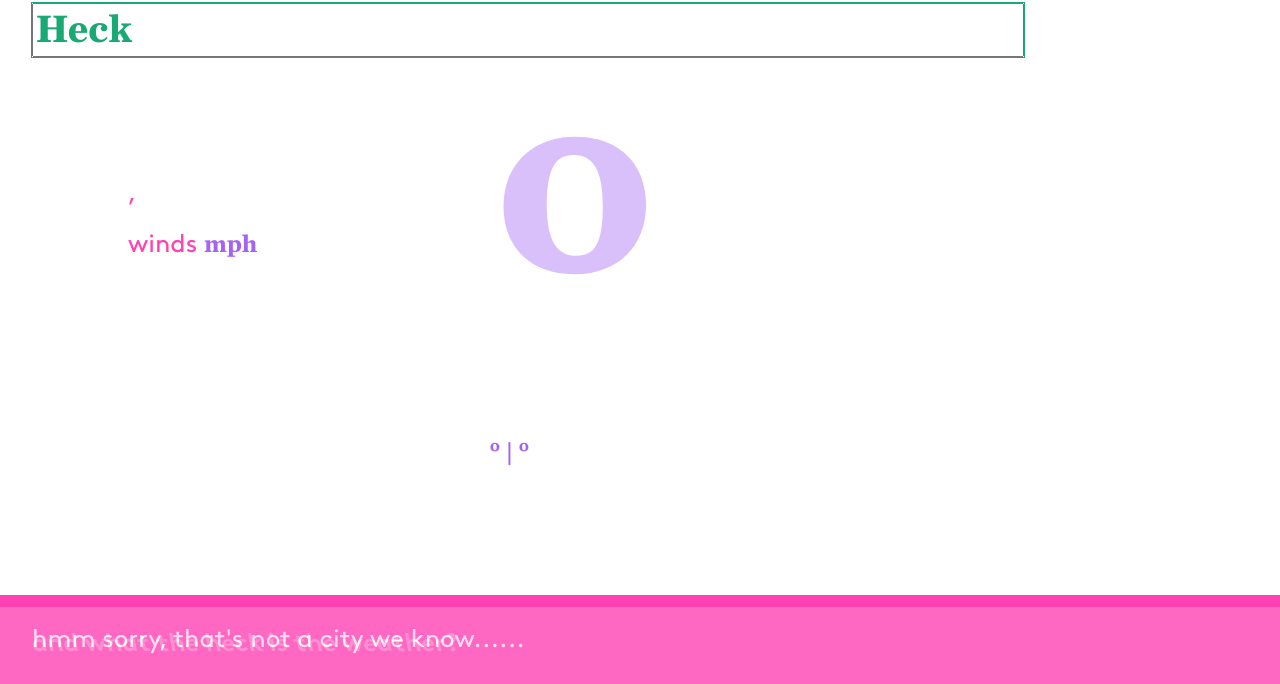
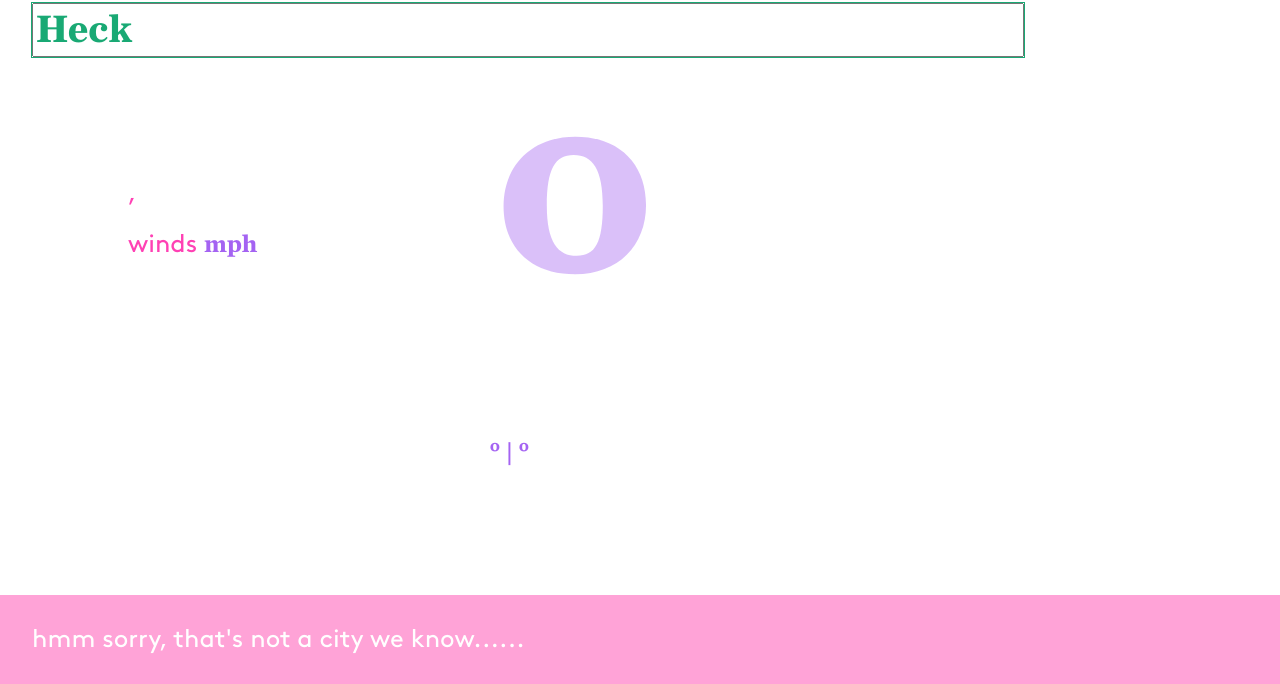
Before and after one commit to gabrielledipietro/weather-master, a plain HTML site: page index.html in a window 1280 px wide. Shown: the part 116-800 px from the top of the page. Drawn offline with Linux system fonts and the light colour scheme; no server answers.

Commit message:
fix bottom bar items

```diff
--- a/css/main.css
+++ b/css/main.css
@@ -67,17 +67,23 @@ table {
 
 .slantbottom {
   font-family: "brown-slant";
-  font-size: 12pt;
-  line-height: 0.5;
+  font-size: 13pt;
+  line-height: 1;
 }
 
-@media (min-width: 530px) {
+@media (min-width: 360px) {
   .slantbottom {
     font-size: 15pt;
   }
 }
 
-@media (min-width: 1145px) {
+@media (min-width: 530px) {
+  .slantbottom {
+    font-size: 19pt;
+  }
+}
+
+@media (min-width: 1190px) {
   .slantbottom {
     font-size: 19pt;
   }
--- a/index.html
+++ b/index.html
@@ -28,7 +28,7 @@
   <div class=" white bg-light-pink z-4 o-40 pa4 slantbottom fixed bottom-0 w-100">
     and what the heck is the weather?
   </div>
-  <div id="error" class="dn ml0 bg-hot-pink white pa4 brown-small fixed bottom-0 w-100">
+  <div id="error" class="dn ml0 bg-light-pink z-4 white o-100 pa4 brown-small fixed bottom-0 w-100">
     hmm sorry, that's not a city we know......
   </div>
 
```
